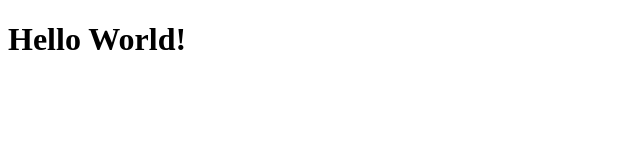
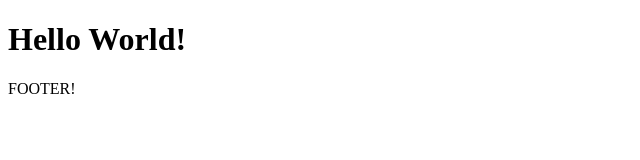
Before and after one commit to RZFalcore/Pre-coure-hw, a plain HTML site: page index.html in a window 1280 px wide. Shown: the full height of the page, 0-640 px from the left. Drawn offline with Linux system fonts and the light colour scheme.

Commit message:
added footer

```diff
--- a/index.html
+++ b/index.html
@@ -10,6 +10,7 @@
 
 <body>
     <h1>Hello World!</h1>
+    <footer>FOOTER!</footer>
 </body>
 
 </html>
```
